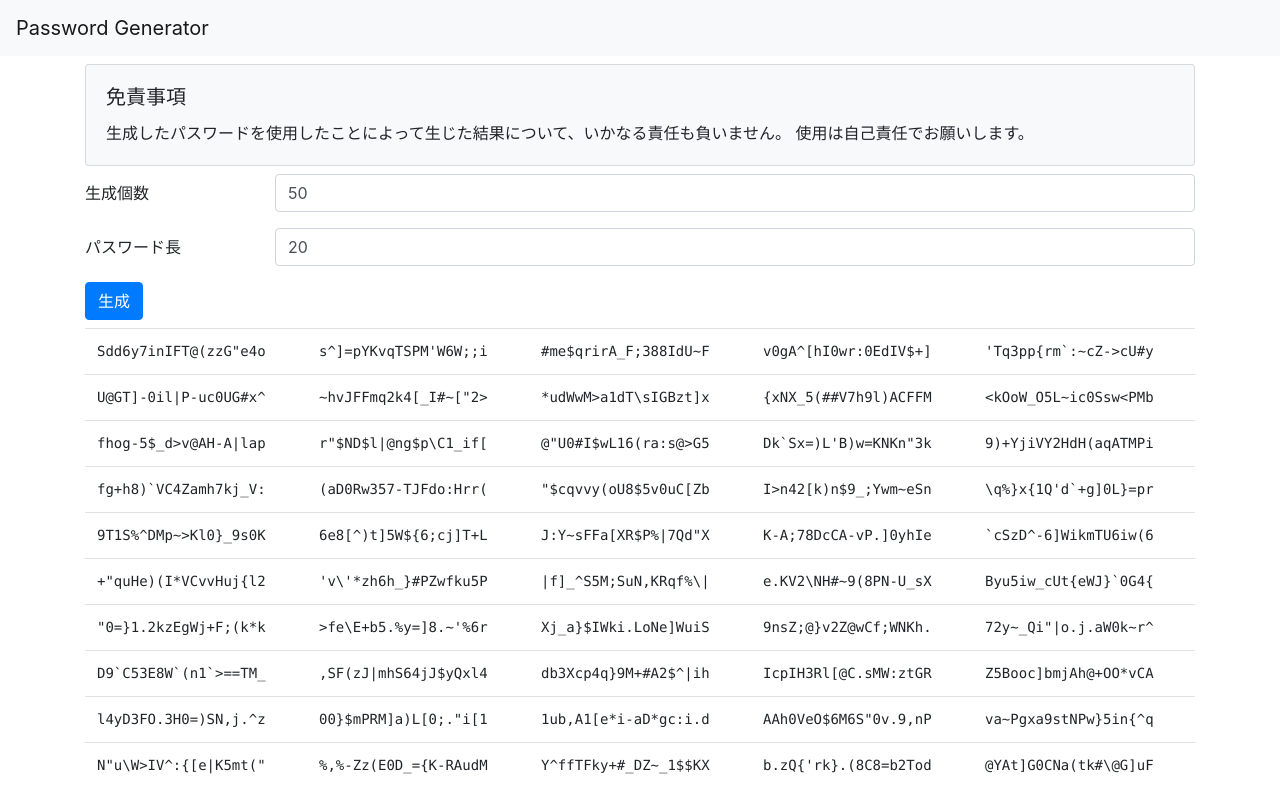
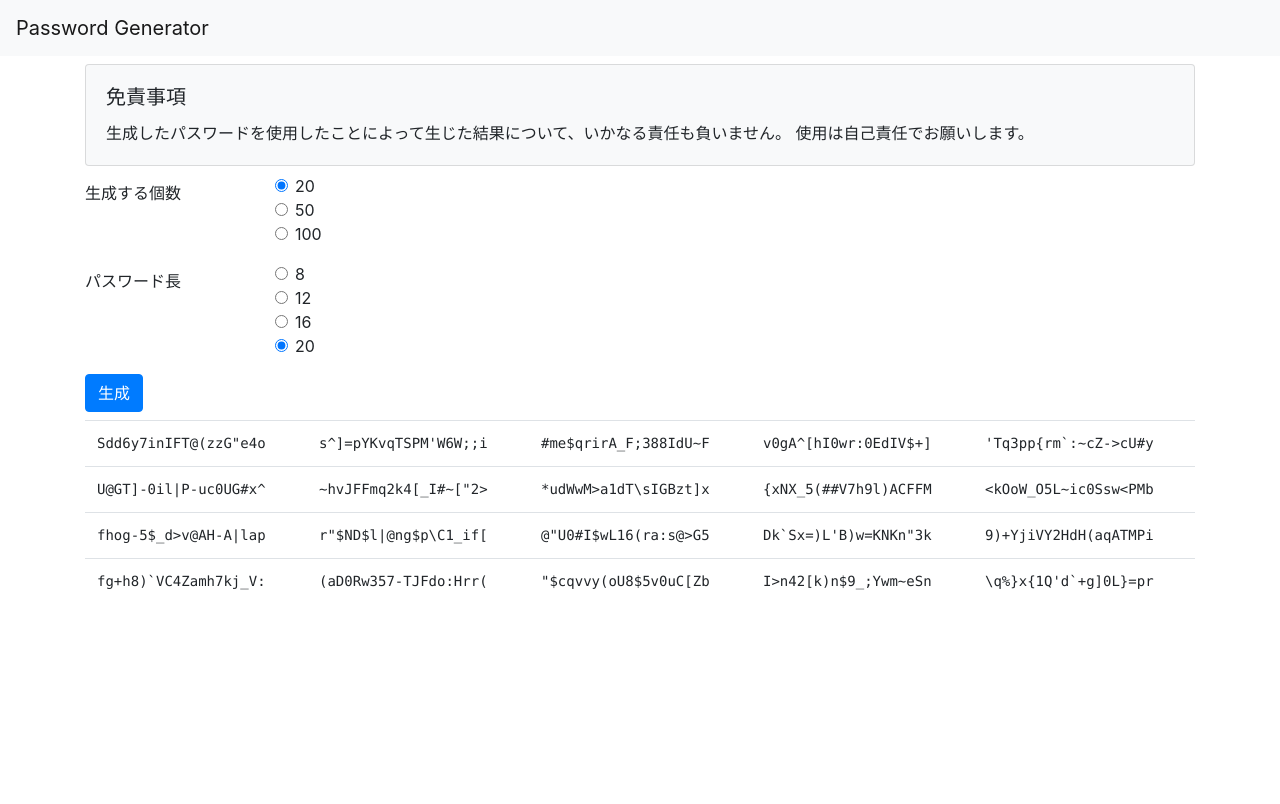
Before and after one commit to ttk1/password-generator, a React app: page / in a window 1280 px wide. Built offline with nearby package versions, Linux system fonts and the light colour scheme.

Commit message:
フォームの調整

```diff
--- a/src/main.tsx
+++ b/src/main.tsx
@@ -7,28 +7,32 @@ import { Container, Navbar, Table, Form, Row, Col, Button, Card } from 'react-bo
 
 import { generatePassword } from './password';
 
-const defaultPasswordCount = 50;
+const defaultPasswordCount = 20;
 const defaultPasswordLength = 20;
 
-const MyForm = (props: { onSubmit: (passwords: number, passwordLength: number) => void }) => {
-  const [passwords, setPasswords] = React.useState(defaultPasswordCount);
+const MyForm = (props: { onSubmit: (passwordCount: number, passwordLength: number) => void }) => {
+  const [passwordCount, setPasswordCount] = React.useState(defaultPasswordCount);
   const [passwordLength, setPasswordLength] = React.useState(defaultPasswordLength);
 
   return (
     <Form className="my-2">
       <Form.Group as={Row}>
-        <Form.Label column sm={2}>生成個数</Form.Label>
+        <Form.Label column sm={2}>生成する個数</Form.Label>
         <Col>
-          <Form.Control type="number" value={passwords} onChange={(event) => setPasswords(Number(event.target.value))} />
+          {[20, 50, 100].map((value) => (
+            <Form.Check type="radio" id={'radio-password-count-' + value} label={value} value={value} key={value} onChange={() => setPasswordCount(Number(value))} checked={passwordCount == value} />
+          ))}
         </Col>
       </Form.Group>
       <Form.Group as={Row}>
         <Form.Label column sm={2}>パスワード長</Form.Label>
         <Col>
-          <Form.Control type="number" value={passwordLength} onChange={(event) => setPasswordLength(Number(event.target.value))} />
+          {[8, 12, 16, 20].map((value) => (
+            <Form.Check type="radio" id={'radio-password-length-' + value} label={value} value={value} key={value} onChange={() => setPasswordLength(Number(value))} checked={passwordLength == value} />
+          ))}
         </Col>
       </Form.Group>
-      <Button type="submit" variant="primary" onClick={(event) => { event.preventDefault(); props.onSubmit(passwords, passwordLength); }}>
+      <Button type="submit" variant="primary" onClick={(event) => { event.preventDefault(); props.onSubmit(passwordCount, passwordLength); }}>
         生成
       </Button>
     </Form>
```
